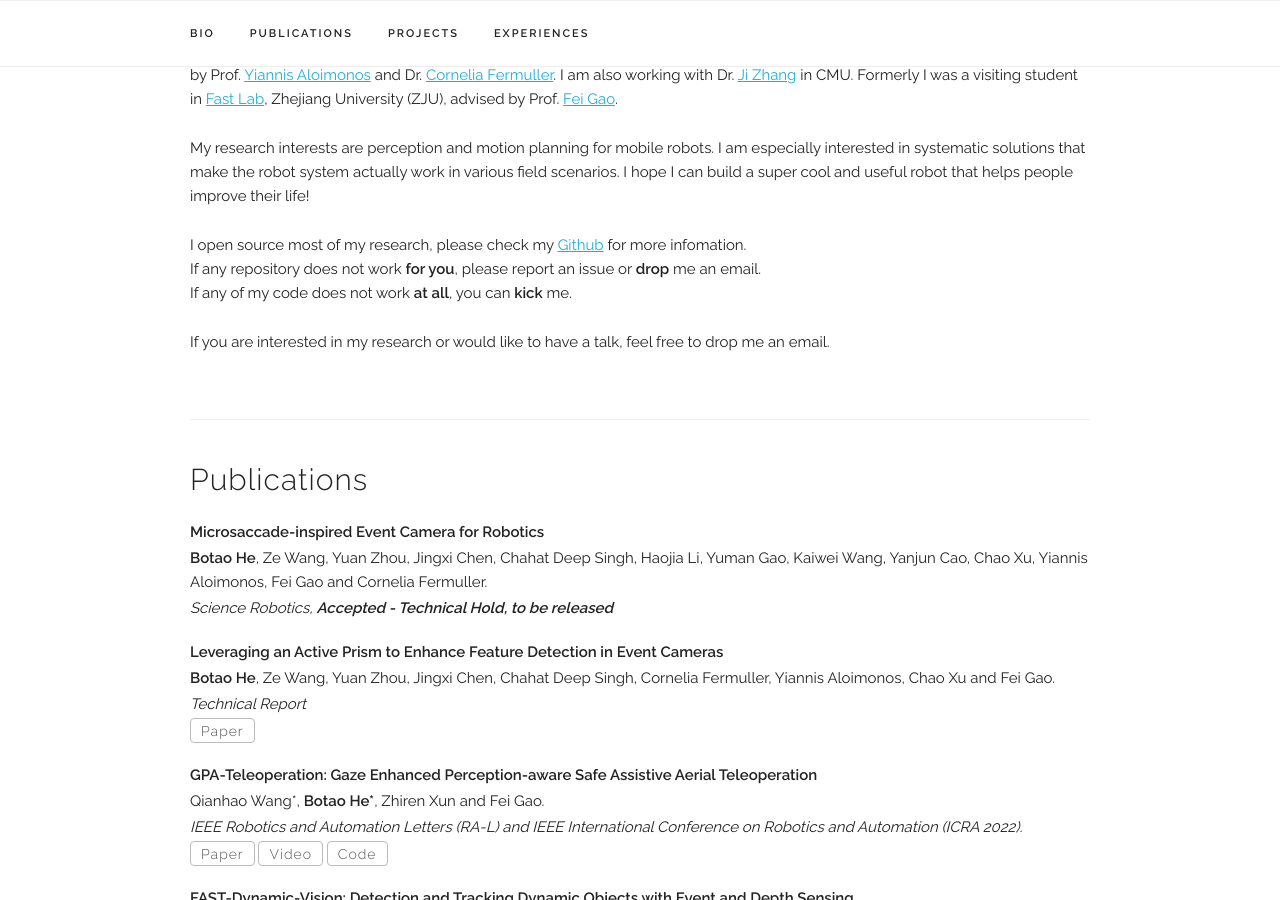
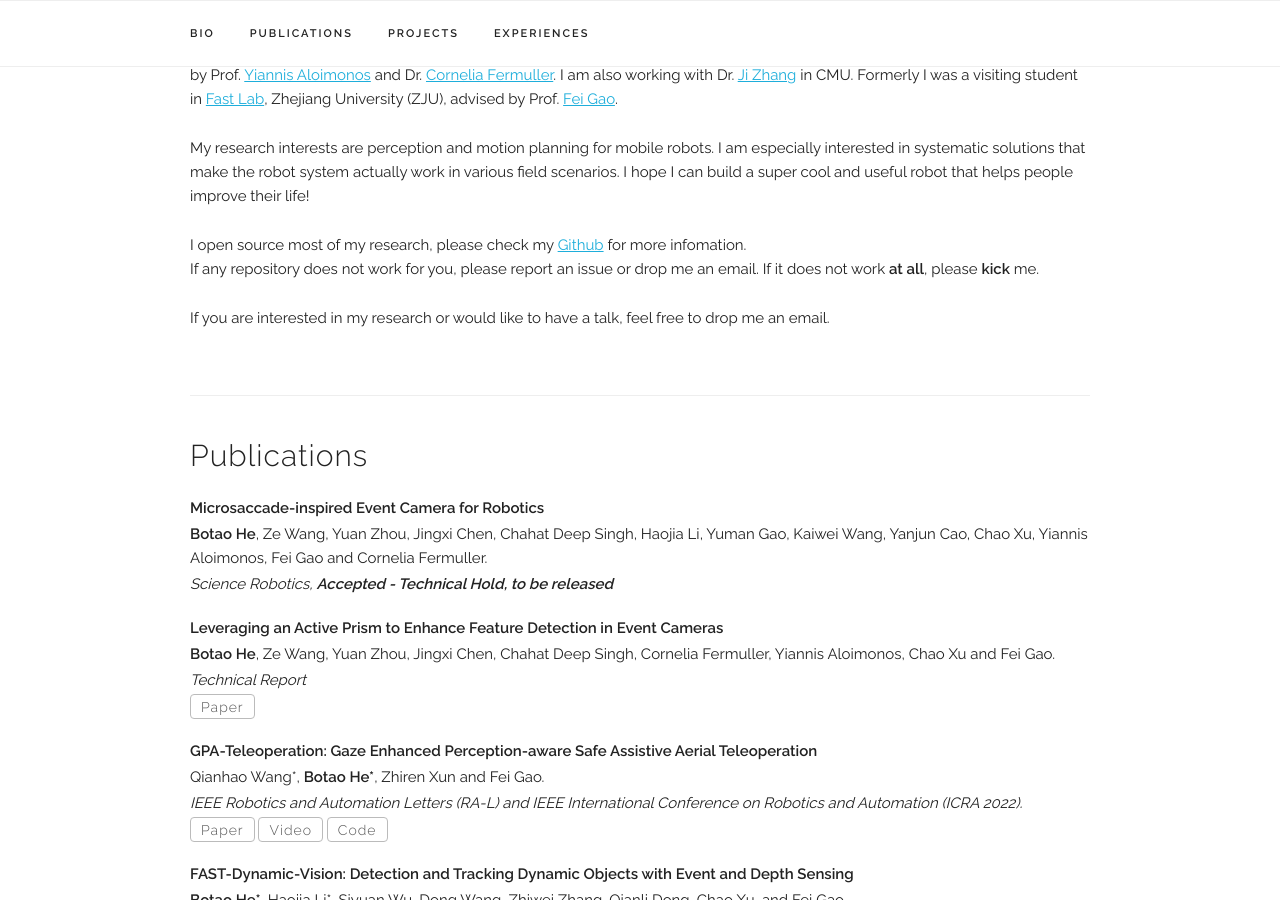
Before and after one commit to Bottle101/bottle101.github.io, a Jekyll site: the page built from index.html, in a window 1280 px wide and 900 px high, scrolled down 426 px. Built offline with Jekyll 4.4.1, drawn with Linux system fonts in a browser that asks for light colours.

Commit message:
0304_final

```diff
--- a/index.html
+++ b/index.html
@@ -26,9 +26,9 @@ title: Home
   <p>
     I open source most of my research, please check my <a href=https://github.com/Bottle101 target="_blank">Github</a> for more infomation. <br>
 
-    If any repository does not work <b>for you</b>, please report an issue or <b>drop</b> me an email. <br>
+    If any repository does not work for you, please report an issue or drop me an email.
 
-    If any of my code does not work <b>at all</b>, you can <b>kick</b> me.
+    If it does not work <b>at all</b>, please <b>kick</b> me.
     <!-- If you find any repository is useful, please star it. -->
   </p>
 
```
Also changed, not shown: 1 other file.
